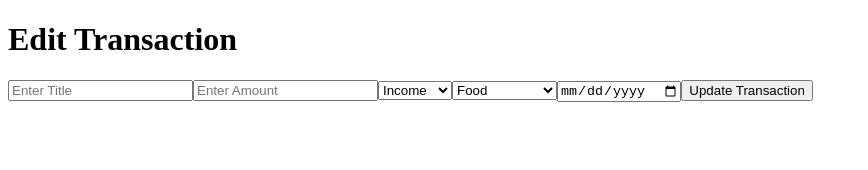
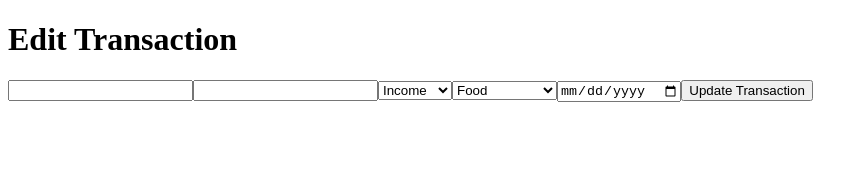
Before and after one commit to trushitdarji/FinTrack, a React app in the folder Frontend/: page /transaction/edit/1 in a window 1280 px wide. Shown: the top 170 px of the page, without its empty margins (0-868 px from the left). Built offline with nearby package versions, Linux system fonts and the light colour scheme; no server answers; the HTML template or start-up script is replaced by a standard one.

Commit message:
feat: complete transaction management

```diff
--- a/Frontend/src/pages/EditTransaction.jsx
+++ b/Frontend/src/pages/EditTransaction.jsx
@@ -1,11 +1,12 @@
 import React, { useEffect, useState } from "react";
-import { useParams } from "react-router-dom";
 import api from "../api/axios";
 import Button from "../components/Button";
 import Input from "../components/Input";
+import { useNavigate, useParams } from "react-router-dom";
 
 const EditTransaction = () => {
   const { id } = useParams();
+  const navigate = useNavigate();
 
   const [transaction, setTransaction] = useState(null);
   const [formData, setFormData] = useState({
@@ -51,10 +52,9 @@ const EditTransaction = () => {
     try {
       const response = await api.put(`/transaction/${id}`, formData);
 
-      console.log(response.data);
-
       if (response.data.success) {
         alert("Transaction Updated Successfully");
+        navigate("/transaction");
       }
     } catch (err) {
       console.log(err.response?.data?.message);
@@ -72,19 +72,17 @@ const EditTransaction = () => {
       <h1>Edit Transaction</h1>
 
       <form onSubmit={handleSubmit}>
-        <Input
+        <input
           type="text"
           name="title"
           value={formData.title}
-          placeholder="Enter Title"
           onChange={handleChange}
         />
 
-        <Input
+        <input
           type="number"
           name="amount"
           value={formData.amount}
-          placeholder="Enter Amount"
           onChange={handleChange}
         />
 
@@ -109,14 +107,14 @@ const EditTransaction = () => {
           <option value="Other">Other</option>
         </select>
 
-        <Input
+        <input
           type="date"
           name="date"
           value={formData.date}
           onChange={handleChange}
         />
 
-        <Button text="Update Transaction" />
+        <button type="submit">Update Transaction</button>
       </form>
     </div>
   );
--- a/Frontend/src/pages/Transactions.jsx
+++ b/Frontend/src/pages/Transactions.jsx
@@ -1,8 +1,10 @@
 import React from "react";
 import { useEffect, useState } from "react";
 import api from "../api/axios";
+import { useNavigate } from "react-router-dom";
 
 const Transactions = () => {
+  const navigate = useNavigate();
   const [transactions, setTransactions] = useState([]);
   const [search, setSearch] = useState("");
   const [type, setType] = useState("");
@@ -147,6 +149,12 @@ const Transactions = () => {
             <p>{transaction.type}</p>
             <p>{transaction.category}</p>
 
+            <button
+              onClick={() => navigate(`/transaction/edit/${transaction._id}`)}
+            >
+              Edit
+            </button>
+
             <button onClick={() => handleDelete(transaction._id)}>
               Delete
             </button>
```
